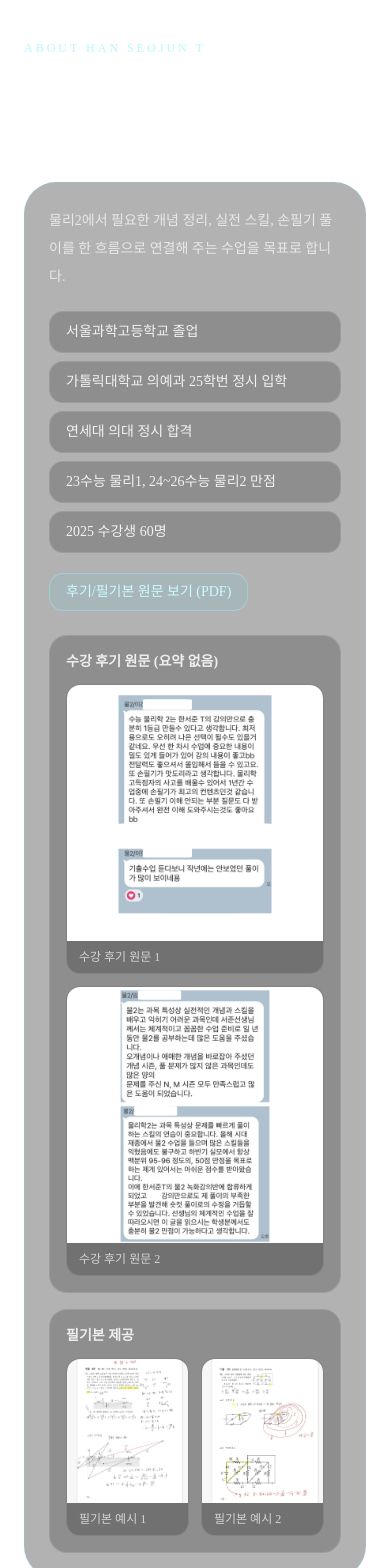
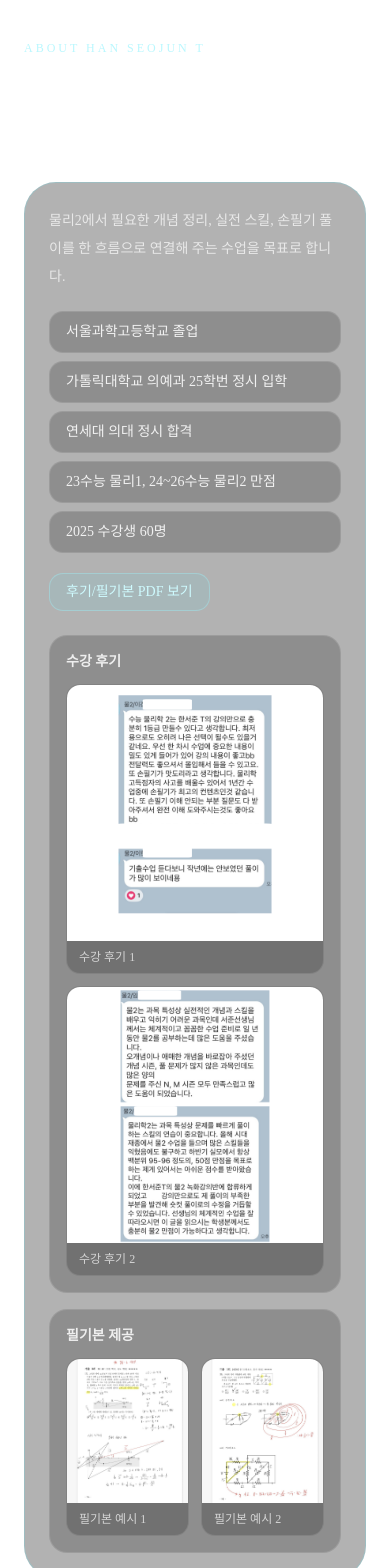
Before and after one commit to michael1119676/student-portal, a Next.js app: page /about in a window 390 px wide. Shown: the top 1568 px of the page. Built offline with nearby package versions, Linux system fonts and the light colour scheme.

Commit message:
fix N ver 16

```diff
--- a/app/about/page.tsx
+++ b/app/about/page.tsx
@@ -1,5 +1,9 @@
+"use client";
+
+import { useEffect, useState } from "react";
 import Image from "next/image";
 import Link from "next/link";
+import { X } from "lucide-react";
 
 const teacherCareer = [
   "서울과학고등학교 졸업",
@@ -9,33 +13,55 @@ const teacherCareer = [
   "2025 수강생 60명",
 ];
 
-const reviewOriginals = [
+type PreviewItem = {
+  title: string;
+  src: string;
+};
+
+const reviewPreviews: PreviewItem[] = [
   {
-    title: "수강 후기 원문 1",
-    href: "/teacher/review-preview-1.png",
+    title: "수강 후기 1",
     src: "/teacher/review-preview-1.png",
   },
   {
-    title: "수강 후기 원문 2",
-    href: "/teacher/review-preview-2.png",
+    title: "수강 후기 2",
     src: "/teacher/review-preview-2.png",
   },
 ];
 
-const notePreviews = [
+const notePreviews: PreviewItem[] = [
   {
     title: "필기본 예시 1",
-    href: "/teacher/note-preview-1.png",
     src: "/teacher/note-preview-1.png",
   },
   {
     title: "필기본 예시 2",
-    href: "/teacher/note-preview-2.png",
     src: "/teacher/note-preview-2.png",
   },
 ];
 
 export default function AboutPage() {
+  const [selectedPreview, setSelectedPreview] = useState<PreviewItem | null>(null);
+
+  useEffect(() => {
+    if (!selectedPreview) return;
+
+    const originalOverflow = document.body.style.overflow;
+    document.body.style.overflow = "hidden";
+
+    const handleEscape = (event: KeyboardEvent) => {
+      if (event.key === "Escape") {
+        setSelectedPreview(null);
+      }
+    };
+
+    window.addEventListener("keydown", handleEscape);
+    return () => {
+      window.removeEventListener("keydown", handleEscape);
+      document.body.style.overflow = originalOverflow;
+    };
+  }, [selectedPreview]);
+
   return (
     <main className="min-h-screen bg-[radial-gradient(circle_at_top_left,rgba(34,211,238,0.14),transparent_42%),radial-gradient(circle_at_bottom_right,rgba(244,114,182,0.1),transparent_36%),#03050b] px-6 py-10 text-white sm:px-8">
       <div className="mx-auto w-full max-w-6xl space-y-8">
@@ -80,23 +106,20 @@ export default function AboutPage() {
               rel="noreferrer"
               className="inline-flex items-center rounded-xl border border-cyan-200/35 bg-cyan-300/10 px-4 py-2 text-sm font-medium text-cyan-100 transition hover:bg-cyan-300/20"
             >
-              후기/필기본 원문 보기 (PDF)
+              후기/필기본 PDF 보기
             </a>
           </div>
 
           <div className="space-y-4">
             <div className="rounded-2xl border border-white/12 bg-black/20 p-4">
-              <p className="mb-3 text-sm font-semibold text-white/85">
-                수강 후기 원문 (요약 없음)
-              </p>
+              <p className="mb-3 text-sm font-semibold text-white/85">수강 후기</p>
               <div className="space-y-3">
-                {reviewOriginals.map((item) => (
-                  <a
+                {reviewPreviews.map((item) => (
+                  <button
                     key={item.title}
-                    href={item.href}
-                    target="_blank"
-                    rel="noreferrer"
-                    className="group block overflow-hidden rounded-xl border border-white/12 bg-black/20"
+                    type="button"
+                    onClick={() => setSelectedPreview(item)}
+                    className="group block w-full overflow-hidden rounded-xl border border-white/12 bg-black/20 text-left"
                   >
                     <Image
                       src={item.src}
@@ -106,7 +129,7 @@ export default function AboutPage() {
                       className="h-auto w-full object-cover transition duration-300 group-hover:scale-[1.01]"
                     />
                     <p className="px-3 py-2 text-xs text-white/70">{item.title}</p>
-                  </a>
+                  </button>
                 ))}
               </div>
             </div>
@@ -115,12 +138,11 @@ export default function AboutPage() {
               <p className="mb-3 text-sm font-semibold text-white/85">필기본 제공</p>
               <div className="grid grid-cols-2 gap-3">
                 {notePreviews.map((item) => (
-                  <a
+                  <button
                     key={item.title}
-                    href={item.href}
-                    target="_blank"
-                    rel="noreferrer"
-                    className="group overflow-hidden rounded-xl border border-white/12 bg-black/20"
+                    type="button"
+                    onClick={() => setSelectedPreview(item)}
+                    className="group w-full overflow-hidden rounded-xl border border-white/12 bg-black/20 text-left"
                   >
                     <Image
                       src={item.src}
@@ -130,13 +152,48 @@ export default function AboutPage() {
                       className="h-36 w-full object-cover transition duration-300 group-hover:scale-[1.03]"
                     />
                     <p className="px-3 py-2 text-xs text-white/70">{item.title}</p>
-                  </a>
+                  </button>
                 ))}
               </div>
             </div>
           </div>
         </section>
       </div>
+
+      {selectedPreview && (
+        <div
+          className="fixed inset-0 z-50 bg-black/80 px-3 py-6 backdrop-blur-sm sm:px-8"
+          onClick={() => setSelectedPreview(null)}
+        >
+          <div className="mx-auto flex h-full w-full max-w-5xl flex-col">
+            <div className="mb-3 flex items-center justify-between">
+              <p className="text-sm text-white/80">{selectedPreview.title}</p>
+              <button
+                type="button"
+                onClick={() => setSelectedPreview(null)}
+                className="inline-flex items-center gap-1 rounded-lg border border-white/20 bg-white/5 px-2.5 py-1.5 text-xs text-white/80 transition hover:bg-white/10"
+              >
+                닫기
+                <X className="h-3.5 w-3.5" />
+              </button>
+            </div>
+
+            <div
+              className="relative flex-1 overflow-hidden rounded-2xl border border-white/15 bg-[#0b0d12]"
+              onClick={(event) => event.stopPropagation()}
+            >
+              <Image
+                src={selectedPreview.src}
+                alt={selectedPreview.title}
+                fill
+                sizes="100vw"
+                className="object-contain p-2"
+                priority
+              />
+            </div>
+          </div>
+        </div>
+      )}
     </main>
   );
 }
--- a/app/api/login/route.ts
+++ b/app/api/login/route.ts
@@ -18,6 +18,9 @@ function normalizePhone(phone: string) {
 }
 
 function buildFailedLoginMessage(remainingAttempts: number) {
+  if (remainingAttempts <= 0) {
+    return "로그인 정보가 일치하지 않습니다. 5회 실패 시 10분간 잠금됩니다.";
+  }
   return `로그인 정보가 일치하지 않습니다. 남은 로그인 시도 ${remainingAttempts}회. 5회 실패 시 10분간 잠금됩니다.`;
 }
 
@@ -78,10 +81,16 @@ export async function POST(request: Request) {
     const accountKey = buildAccountGuardKey(name, phone);
     const ipKey = buildIpGuardKey(clientIp);
 
-    const activeLock = await getActiveLoginLock(supabase, {
+    let activeLock: Awaited<ReturnType<typeof getActiveLoginLock>> = null;
+    try {
+      activeLock = await getActiveLoginLock(supabase, {
         accountKey,
         ipKey,
       });
+    } catch (guardError) {
+      console.error("[login] login guard check failed:", guardError);
+      activeLock = null;
+    }
 
     if (activeLock) {
       return NextResponse.json(
@@ -125,7 +134,9 @@ export async function POST(request: Request) {
     }
 
     if (!student) {
-      const failure = await recordFailedLoginAttempt(supabase, {
+      let failure: Awaited<ReturnType<typeof recordFailedLoginAttempt>>;
+      try {
+        failure = await recordFailedLoginAttempt(supabase, {
           accountKey,
           ipKey,
           studentId: null,
@@ -133,6 +144,10 @@ export async function POST(request: Request) {
           phone,
           ip: clientIp,
         });
+      } catch (guardError) {
+        console.error("[login] login guard record failed (missing student):", guardError);
+        failure = { lock: null, remainingAttempts: 0 };
+      }
 
       if (failure.lock) {
         return NextResponse.json(
@@ -161,6 +176,7 @@ export async function POST(request: Request) {
 
     if (!student.pin_hash) {
       console.error("[login] missing pin_hash for student:", student.id);
+      try {
         await recordFailedLoginAttempt(supabase, {
           accountKey,
           ipKey,
@@ -169,6 +185,9 @@ export async function POST(request: Request) {
           phone,
           ip: clientIp,
         });
+      } catch (guardError) {
+        console.error("[login] login guard record failed (missing pin_hash):", guardError);
+      }
       return NextResponse.json(
         { ok: false, message: "계정 초기화가 필요합니다. 관리자에게 문의하세요." },
         { status: 500 }
@@ -177,7 +196,9 @@ export async function POST(request: Request) {
 
     const ok = await bcrypt.compare(pin, student.pin_hash);
     if (!ok) {
-      const failure = await recordFailedLoginAttempt(supabase, {
+      let failure: Awaited<ReturnType<typeof recordFailedLoginAttempt>>;
+      try {
+        failure = await recordFailedLoginAttempt(supabase, {
           accountKey,
           ipKey,
           studentId: student.id,
@@ -185,6 +206,10 @@ export async function POST(request: Request) {
           phone,
           ip: clientIp,
         });
+      } catch (guardError) {
+        console.error("[login] login guard record failed (wrong pin):", guardError);
+        failure = { lock: null, remainingAttempts: 0 };
+      }
 
       if (failure.lock) {
         return NextResponse.json(
@@ -211,10 +236,14 @@ export async function POST(request: Request) {
       );
     }
 
+    try {
       await clearLoginFailuresOnSuccess(supabase, {
         accountKey,
         ipKey,
       });
+    } catch (guardError) {
+      console.error("[login] login guard clear failed:", guardError);
+    }
 
     const token = createSessionToken({
       id: student.id,
```
Also changed, not shown: 1 other file (tests, documents, lock files or other folders). Lines whose indentation alone changed are shown as unchanged.
